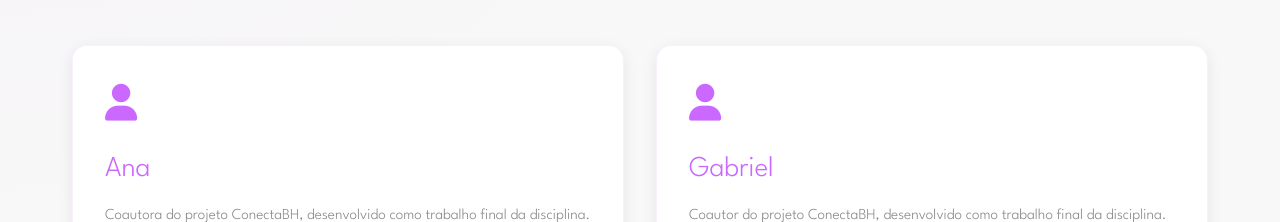
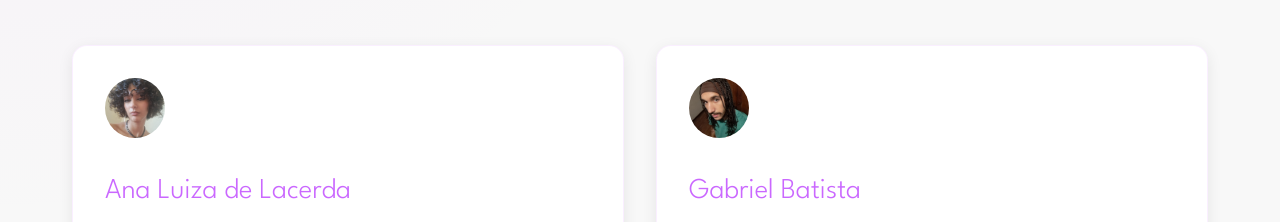
Before and after one commit to delacerdaq/conecta-bh, a website: page pages/sobre.html in a window 1280 px wide. Shown: the part 575-797 px from the top of the page. Drawn offline with Linux system fonts and the light colour scheme.

Commit message:
FEAT: adding photo of the project authors

```diff
--- a/pages/sobre.html
+++ b/pages/sobre.html
@@ -58,13 +58,17 @@
         <h2>Equipe do Projeto</h2>
         <div class="card-grid">
           <div class="card">
-            <div class="card-icon"><i class="fa-solid fa-user"></i></div>
-            <h3>Ana</h3>
+            <div class="card-icon" style="text-align: left;">
+              <img src="../images/profile/member01.jpeg" alt="Ana" style="width: 60px; height: 60px; border-radius: 50%; object-fit: cover; display: inline-block;">
+            </div>
+            <h3>Ana Luiza de Lacerda</h3>
             <p>Coautora do projeto ConectaBH, desenvolvido como trabalho final da disciplina.</p>
           </div>
           <div class="card">
-            <div class="card-icon"><i class="fa-solid fa-user"></i></div>
-            <h3>Gabriel</h3>
+            <div class="card-icon" style="text-align: left;">
+              <img src="../images/profile/member02.jpeg" alt="Gabriel" style="width: 60px; height: 60px; border-radius: 50%; object-fit: cover; display: inline-block;">
+            </div>
+            <h3>Gabriel Batista</h3>
             <p>Coautor do projeto ConectaBH, desenvolvido como trabalho final da disciplina.</p>
           </div>
         </div>
```
Also changed, not shown: images/profile/member01.jpeg (added), images/profile/member02.jpeg (added).
